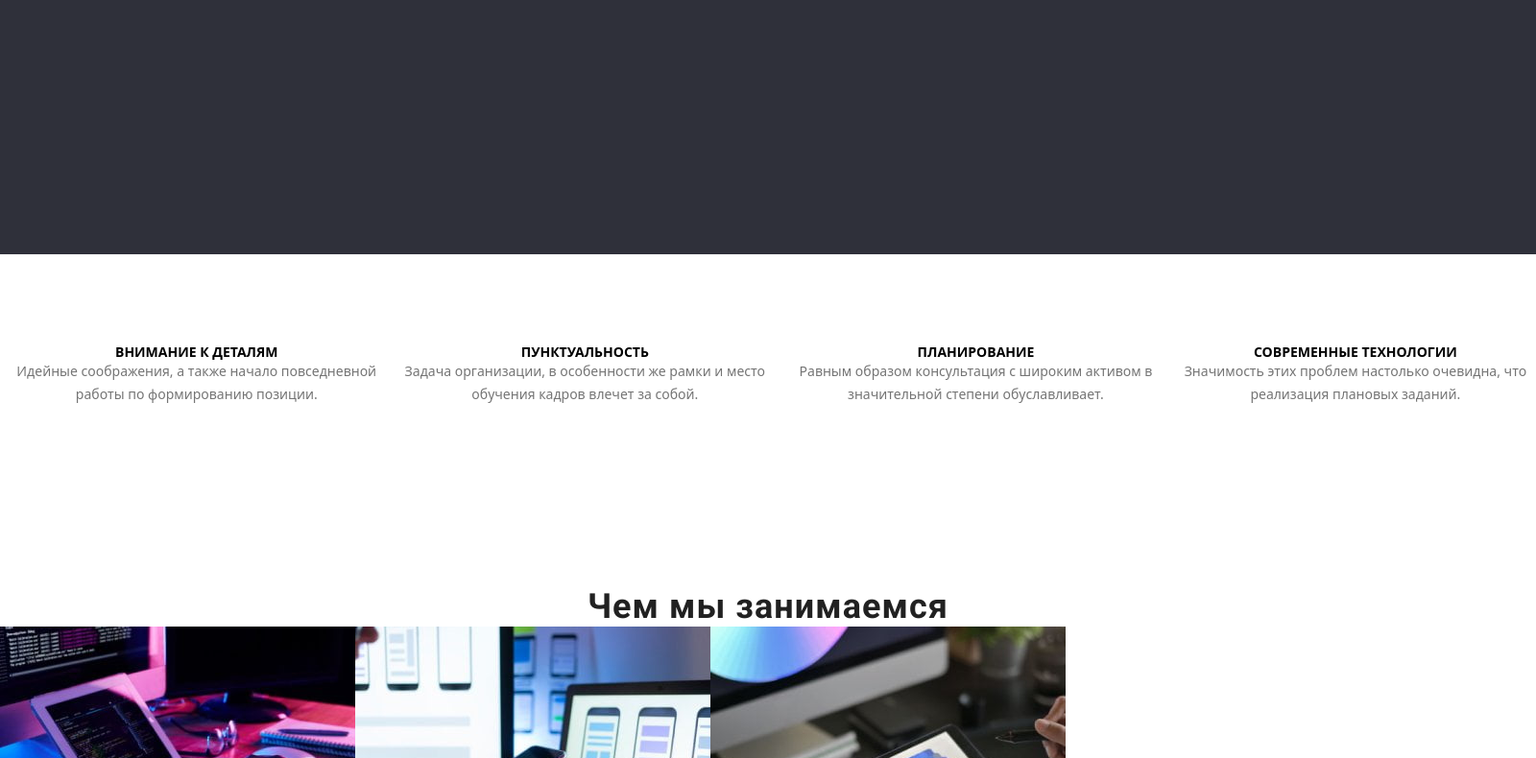
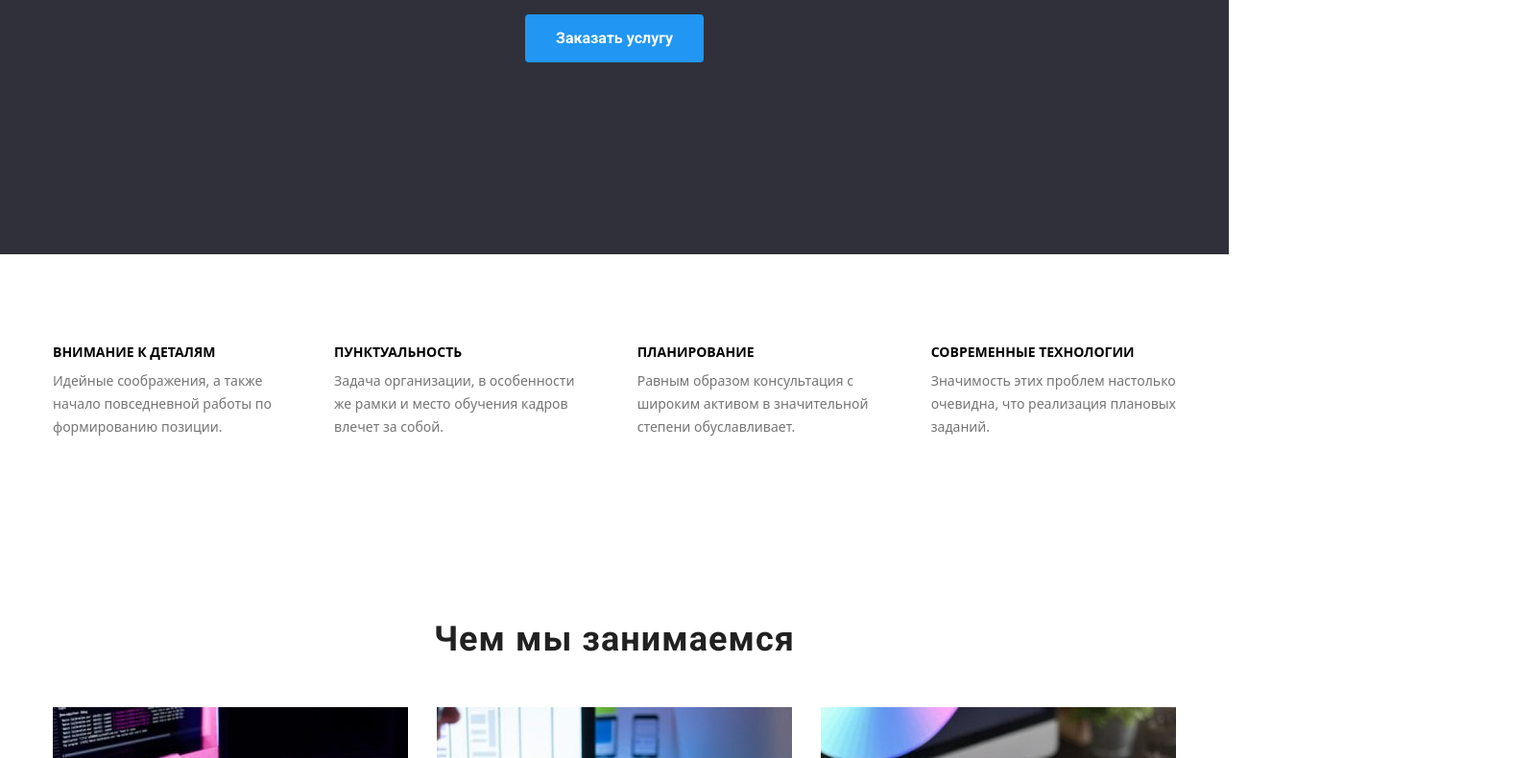
Before and after one commit to DmytryVityuk/goit-markup-hw-03, a plain HTML site: page index.html in a window 1280 px wide. Shown: the part 415-1205 px from the top of the page at 96% size, 1600 px wide, since content can reach past the window. Drawn offline with nearby package versions, Linux system fonts and the light colour scheme.

Commit message:
HW-3
Поработал над страницей Студио

```diff
--- a/css/styles.css
+++ b/css/styles.css
@@ -41,11 +41,14 @@ ul,ol {
 img {display: block;}
 
 .wrapper {
-  width: 1600px;
+  width: 1200px;
   margin-left: auto;
   margin-right: auto;
+  padding: 0 15px;
+ }
 
-}
+/* Все что выше не трогать. */
+
 .header-wrapper {
   display: flex;
   align-items: center;
@@ -70,9 +73,10 @@ img {display: block;}
 .list {
   display: flex;
   align-items: center;
+  justify-content: space-between;
+  flex-wrap: wrap;
 }
 .contacts-list:not(:last-child) { margin-right: 50px;
-  margin-left: auto;
 
 }
 .header {
@@ -85,12 +89,7 @@ img {display: block;}
   padding-top: 94px;
   padding-bottom: 94px;
 }
-
-.hero {
-  width: 1600px;
-  height: 600px;
-}
-
+.list {display: flex;}
 .body {
   background-color: var(--primary-bg-color);
   color: var(--primary-color);
@@ -102,6 +101,8 @@ img {display: block;}
 
 /*==============HERO============*/
 .hero {
+  padding: 200px 0;
+  text-align: center;
   background-color: var(--secondary-bg-color);
 }
 
@@ -113,6 +114,7 @@ img {display: block;}
   text-align: center;
   letter-spacing: 0.06em;
   text-transform: uppercase;
+  margin-bottom: 30px;
 }
 .hero-button {
   background-color: var(--button-color);
@@ -124,6 +126,9 @@ img {display: block;}
   text-decoration: none;
   border: 0px;
   color: white;
+  padding: 10px 32px;
+  border:none;
+  border-radius: 4px;
 }
 
 /*============SECTION===========*/
@@ -136,16 +141,58 @@ img {display: block;}
 
 /*==========BENEFITS============*/
 .benefits-subtitle {
+  text-align: left;
   font-size: 14px;
   line-height: 1.14;
   text-transform: uppercase;
 }
 
 .bnf-description {
+  text-align: left;
   color: var(--secondary-color);
   font-size: 14px;
   line-height: 1.71;
 }
+.section .benefits {
+  padding-bottom: 0;
+}
+.benefits-list {
+  display: flex;
+  padding-left: 0;
+  margin-top: 0;
+  margin-bottom: 0;
+}
+
+.benefits-item {
+  width: calc(100%-90px)/4;
+}
+
+.benefits-item:not(:last-child) {
+  margin-right: 30px;
+}
+
+.benefits-subtitle {
+  margin-top: 0;
+  margin-bottom: 10px;
+
+  font-size: 14px;
+  line-height: 1.14;
+  text-transform: uppercase;
+}
+
+.bnf-description {
+  margin-top: 0;
+  margin-bottom: 0;
+
+  color: var(--secondary-color);
+  font-size: 14px;
+  line-height: 1.71;
+}
+
+.title-section {
+  padding-bottom: 50px;
+}
+
 .nav-list-item.current,
 .nav-list-item:hover,
 .nav-list-item:focus,
--- a/index.html
+++ b/index.html
@@ -31,36 +31,43 @@
     <main>
         <section class="hero">
           <div class="wrapper">
-            <h1 class="hero-title">Эффективные решения для вашего бизнеса</h1>
+            <h1 class="hero-title">Эффективные решения <br> для вашего бизнеса</h1>
             <button class="hero-button" type="button">Заказать услугу</button>
           </div>
         </section>
+        <!-- Здесь все отлично. Не трогать -->
+
+        <!-- Секция с нашими преимуществами. Нужно выстроить в 2 колонки по 2 текста -->
+
       <section class="section-title section">
         <div class="wrapper">
-        <ul class="list">
-          <li>
+        <ul class="benefits-list list">
+          <li class="benefits-item">
             <h3 class="benefits-subtitle">Внимание к деталям</h3>
-            <p class="bnf-description">Идейные соображения, а также начало повседневной работы по
+            <p class="bnf-description">Идейные соображения, а также <br> начало повседневной работы по<br>
             формированию позиции.</p>
           </li>
-          <li>
+          <li class="benefits-item">
             <h3 class="benefits-subtitle">Пунктуальность</h3>
-            <p class="bnf-description">Задача организации, в особенности же рамки и место обучения кадров
+            <p class="bnf-description">Задача организации, в особенности <br> же рамки и место обучения кадров <br>
             влечет за собой.</p>
           </li>
-          <li>
+          <li class="benefits-item">
             <h3 class="benefits-subtitle">Планирование</h3>
-            <p class="bnf-description">Равным образом консультация с широким активом в значительной степени
+            <p class="bnf-description">Равным образом консультация с <br> широким активом в значительной <br> степени
             обуславливает.</p>
           </li>
-          <li>
+          <li class="benefits-item">
             <h3 class="benefits-subtitle">Современные технологии</h3>
-            <p class="bnf-description">Значимость этих проблем настолько очевидна, что реализация плановых
+            <p class="bnf-description">Значимость этих проблем настолько <br> очевидна, что реализация плановых<br>
             заданий.</p>
           </li>
         </ul>
         </div>
       </section>
+
+      <!-- Секция с тремя картинками -->
+
       <section class="section">
         <div class="wrapper">
         <h2 class="title-section">Чем мы занимаемся</h2>
@@ -77,12 +84,16 @@
         </ul>
         </div>
       </section>
-      <section>
+
+      <!-- Наша команда. Нужно выстроить 4 карточки в ряд с другим фоном под описание -->
+
+      <section class="section our-team">
         <div class="wrapper">
         <h2 class="title-section">Наша команда</h2>
-        <ul class="list">
-          <li>
+        <ul class="our-team-list list">
+          <li class="our-team-item">
             <img src="./images/worker-1.jpg" width="270" alt="Дизайнер" />
+            <div class="our-team-wrap">
             <h3 class="our-team-subtitle">Игорь Демьяненко</h3>
             <p class="our-team-text">product designer</p>
           </li>
@@ -105,6 +116,9 @@
         </div>
       </section>
     </main>
+
+    <!--  Футер. Нужно работать над отступами-->
+
     <footer class="footer">
       <div class="wrapper">
       <a href="./index.html" lang="en" class="footer-logo logo"><span class="accent">Web</span>Studio</a>
```
Also changed, not shown: portfolio.html (+14 -20 lines).
